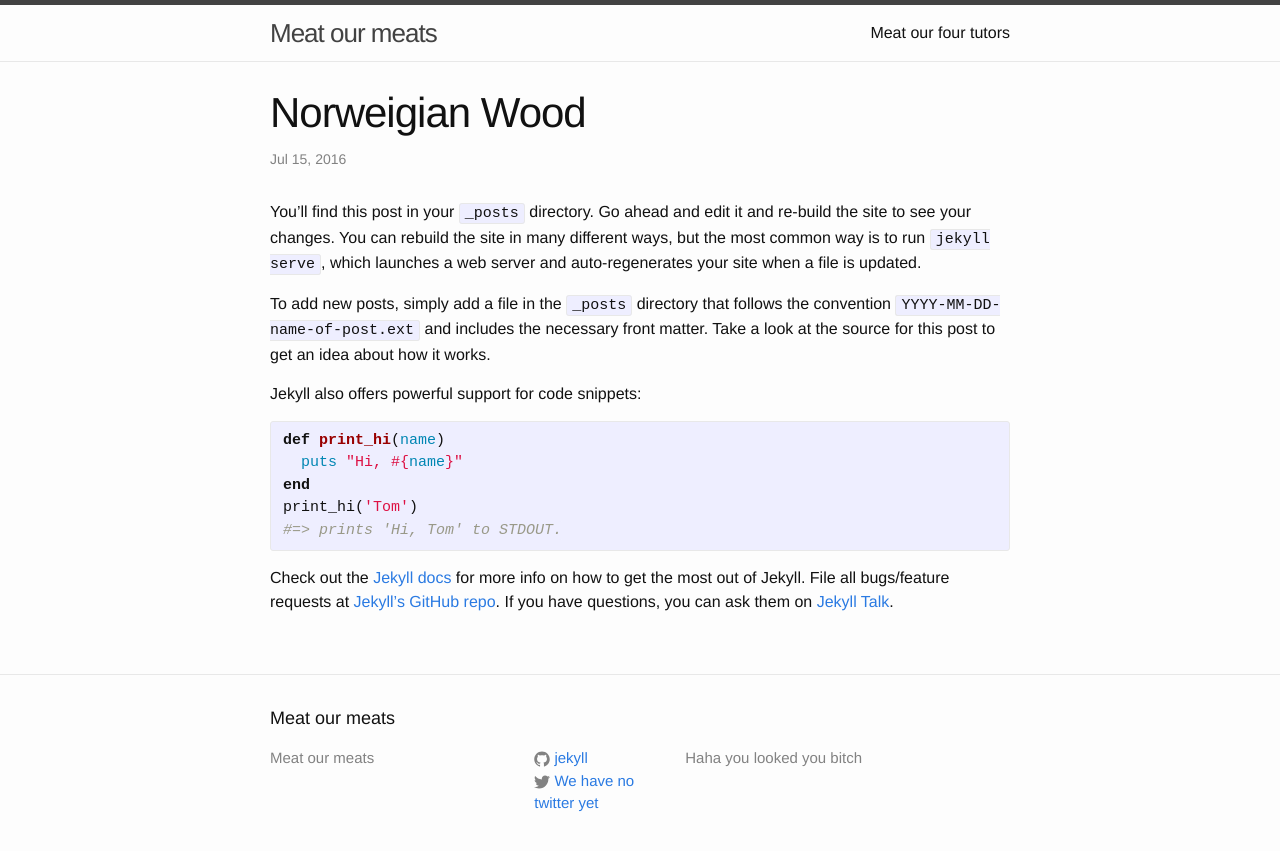
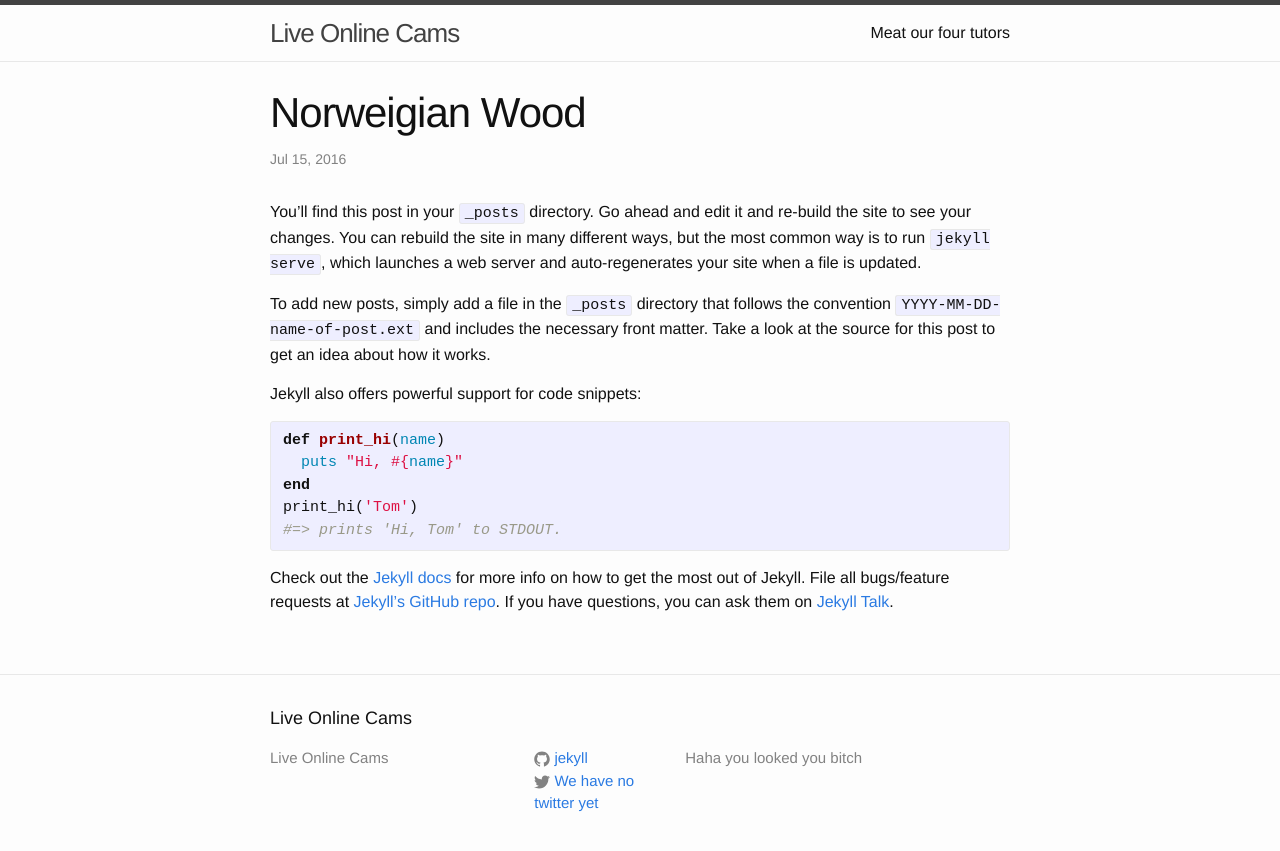
Before and after one commit to pepe454/pepe454.github.io, a Jekyll site: the page built from _posts/2016-07-15-welcome-to-jekyll.markdown, in a window 1280 px wide. Shown: the top 851 px of the page. Built offline with Jekyll 4.4.1, drawn with Linux system fonts in a browser that asks for light colours.

Commit message:
Update _config.yml

```diff
--- a/_config.yml
+++ b/_config.yml
@@ -6,7 +6,7 @@
 # 'jekyll serve'. If you change this file, please restart the server process.
 
 # Site settings
-title: Meat our meats
+title: Live Online Cams
 mail_to: eric@hilhorst.us
 description: > # this means to ignore newlines until "baseurl:"
   Haha you looked you bitch
```
